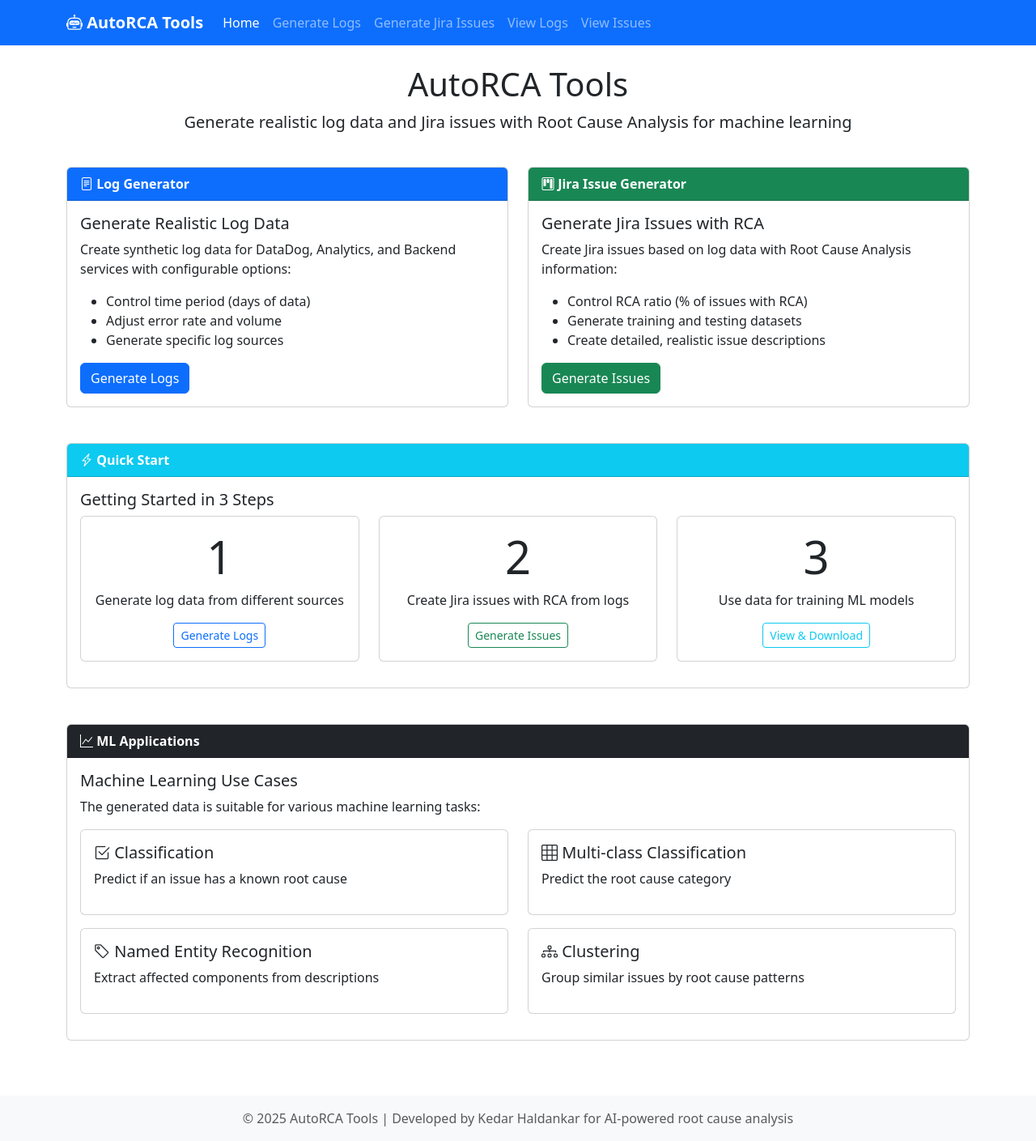
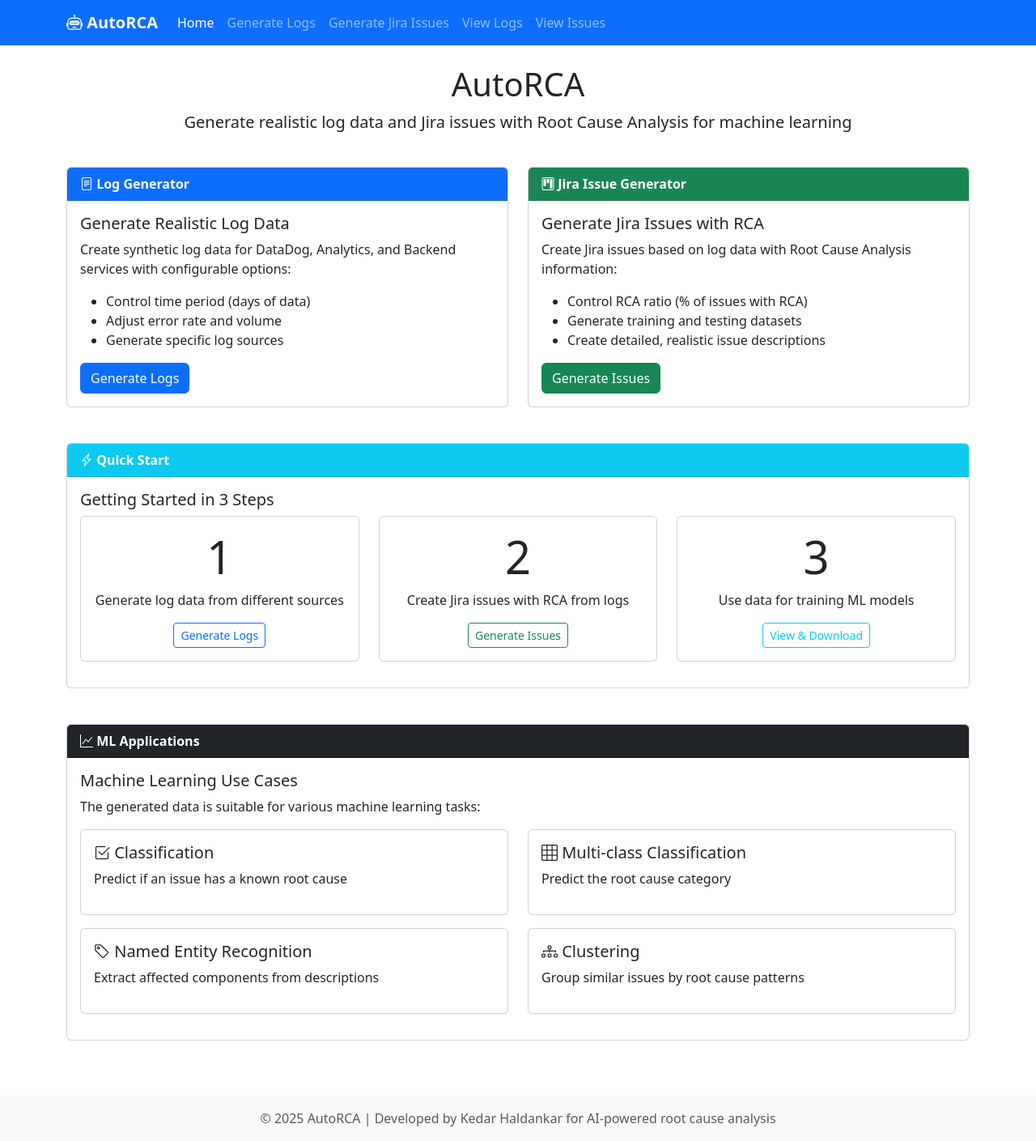
Before and after one commit to kedar1607/log-gen, a Flask app: page / in a window 1280 px wide. Shown: the whole page at 81% size. Run offline with Flask 3, Linux system fonts and the light colour scheme.

Commit message:
Rename project from AutoRCA tools to AutoRCA
Replit-Commit-Author: Agent
Replit-Commit-Session-Id: a39f3e14-065f-4da0-a6c4-e621d1324b5c
Replit-Commit-Screenshot-Url: https://storage.googleapis.com/screenshot-production-us-central1/26080c0f-5a42-4a1c-8719-a4ea2f1e788d/5241bb10-9572-4e27-a70a-81e207dae644.jpg

```diff
--- a/templates/base.html
+++ b/templates/base.html
@@ -3,7 +3,7 @@
 <head>
     <meta charset="UTF-8">
     <meta name="viewport" content="width=device-width, initial-scale=1.0">
-    <title>{% block title %}AutoRCA Tools{% endblock %}</title>
+    <title>{% block title %}AutoRCA{% endblock %}</title>
     <link href="https://cdn.jsdelivr.net/npm/bootstrap@5.3.0-alpha1/dist/css/bootstrap.min.css" rel="stylesheet">
     <link rel="stylesheet" href="https://cdn.jsdelivr.net/npm/bootstrap-icons@1.8.0/font/bootstrap-icons.css">
     <style>
@@ -68,7 +68,7 @@
     <nav class="navbar navbar-expand-lg navbar-dark bg-primary">
         <div class="container">
             <a class="navbar-brand" href="{{ url_for('index') }}">
-                <i class="bi bi-robot"></i> AutoRCA Tools
+                <i class="bi bi-robot"></i> AutoRCA
             </a>
             <button class="navbar-toggler" type="button" data-bs-toggle="collapse" data-bs-target="#navbarNav">
                 <span class="navbar-toggler-icon"></span>
@@ -117,7 +117,7 @@
     <footer class="mt-5 py-3 bg-light">
         <div class="container text-center">
             <p class="text-muted mb-0">
-                &copy; 2025 AutoRCA Tools | Developed by Kedar Haldankar for AI-powered root cause analysis
+                &copy; 2025 AutoRCA | Developed by Kedar Haldankar for AI-powered root cause analysis
             </p>
         </div>
     </footer>
--- a/templates/generate_issues.html
+++ b/templates/generate_issues.html
@@ -1,6 +1,6 @@
 {% extends "base.html" %}
 
-{% block title %}Generate Jira Issues - AutoRCA Tools{% endblock %}
+{% block title %}Generate Jira Issues - AutoRCA{% endblock %}
 
 {% block content %}
 <div class="row">
--- a/templates/generate_logs.html
+++ b/templates/generate_logs.html
@@ -1,6 +1,6 @@
 {% extends "base.html" %}
 
-{% block title %}Generate Logs - AutoRCA Tools{% endblock %}
+{% block title %}Generate Logs - AutoRCA{% endblock %}
 
 {% block content %}
 <div class="row">
--- a/templates/index.html
+++ b/templates/index.html
@@ -1,11 +1,11 @@
 {% extends "base.html" %}
 
-{% block title %}AutoRCA Tools - Home{% endblock %}
+{% block title %}AutoRCA - Home{% endblock %}
 
 {% block content %}
 <div class="row">
     <div class="col-md-12 text-center mb-4">
-        <h1>AutoRCA Tools</h1>
+        <h1>AutoRCA</h1>
         <p class="lead">Generate realistic log data and Jira issues with Root Cause Analysis for machine learning</p>
     </div>
 </div>
--- a/templates/view_issues.html
+++ b/templates/view_issues.html
@@ -1,6 +1,6 @@
 {% extends "base.html" %}
 
-{% block title %}View Jira Issues - AutoRCA Tools{% endblock %}
+{% block title %}View Jira Issues - AutoRCA{% endblock %}
 
 {% block content %}
 <div class="row">
--- a/templates/view_logs.html
+++ b/templates/view_logs.html
@@ -1,6 +1,6 @@
 {% extends "base.html" %}
 
-{% block title %}View Logs - AutoRCA Tools{% endblock %}
+{% block title %}View Logs - AutoRCA{% endblock %}
 
 {% block content %}
 <div class="row">
```
Also changed, not shown: 3 other files.
